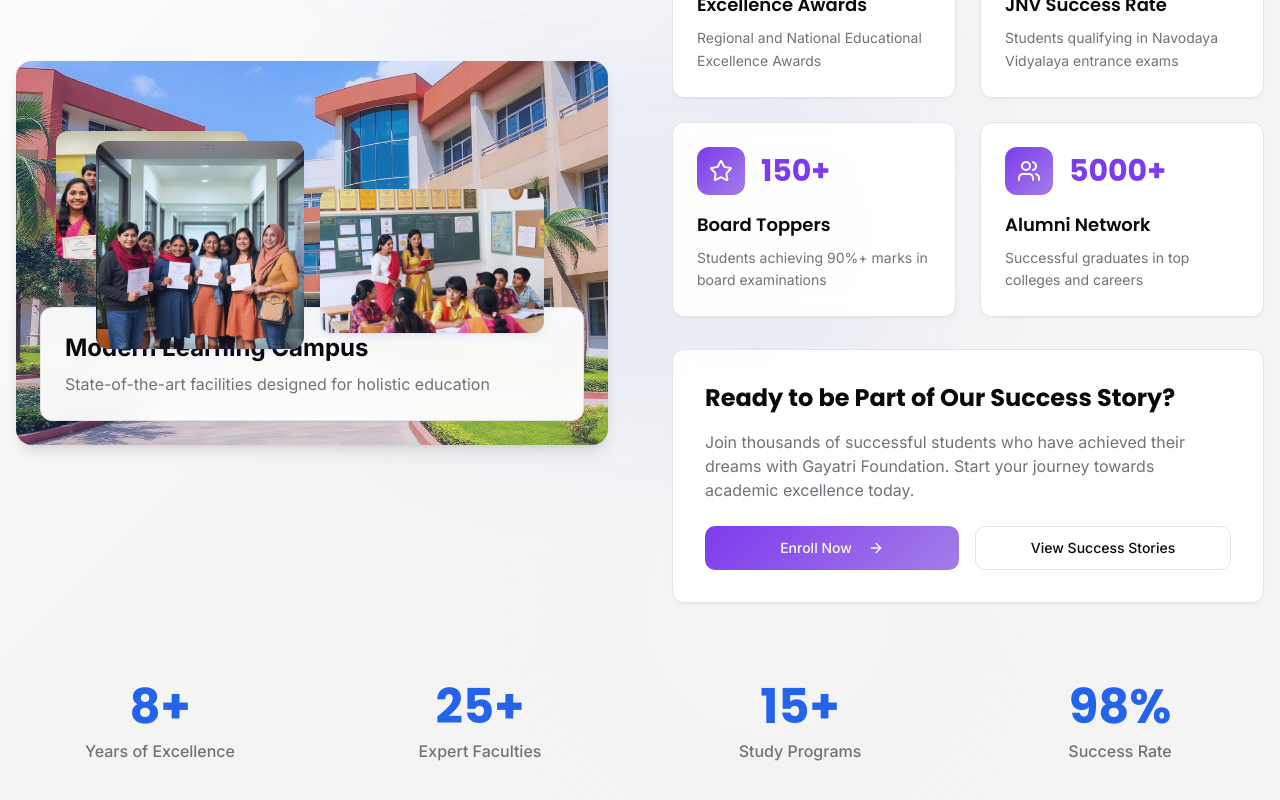
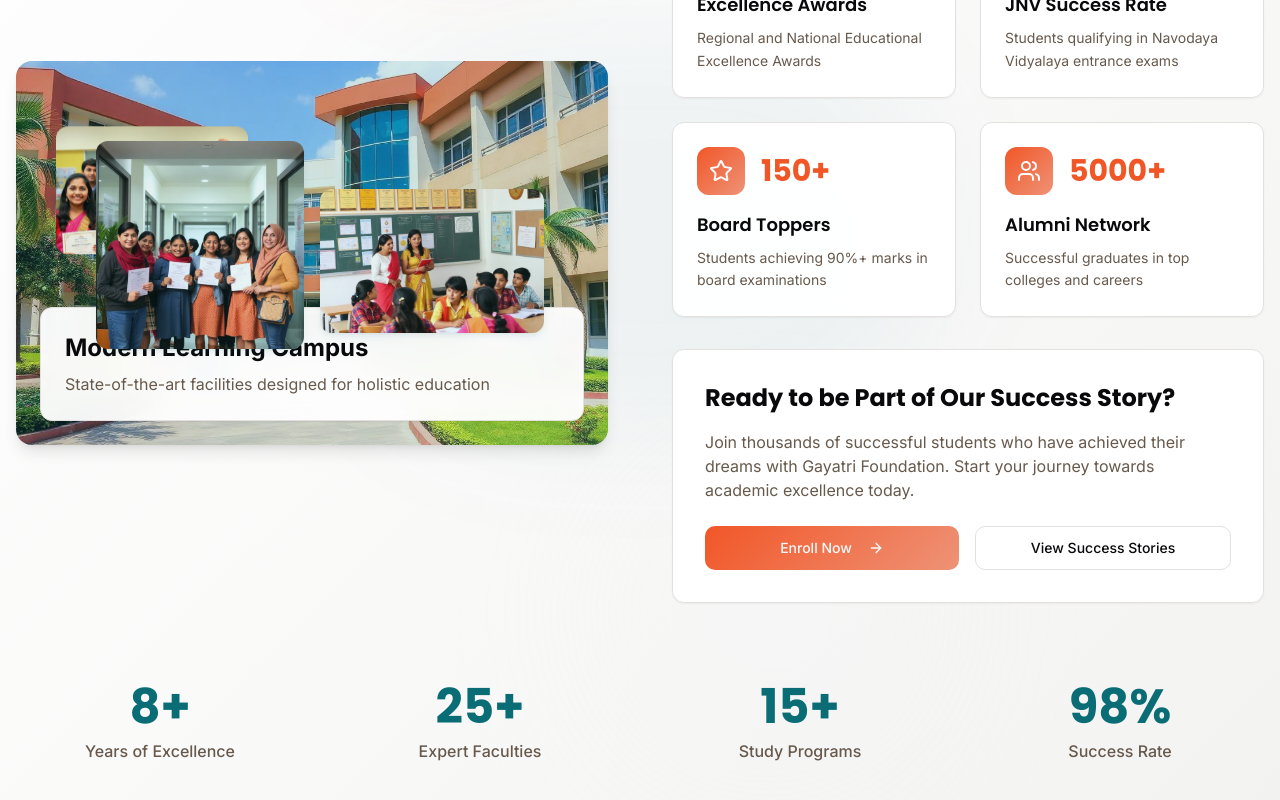
Before and after one commit to sancodebits/gf-pathfinder, a React (Vite) app: page / in a window 1280 px wide. Shown: the part 2100-2900 px from the top of the page. Built offline with nearby package versions, Linux system fonts and the light colour scheme.

Commit message:
Refactor Achievements Showcase
Update floating image animations and color scheme. Floating images now display sequentially with a 5-second delay. Light font colors have been changed to dark for better contrast, and the background color has been updated to a more appealing combination.

```diff
--- a/src/components/AchievementsShowcase.tsx
+++ b/src/components/AchievementsShowcase.tsx
@@ -40,19 +40,19 @@ const AchievementsShowcase = () => {
       src: achievement1,
       alt: "Students celebrating academic achievement",
       className: "absolute top-20 left-10 w-48 h-32 rounded-xl shadow-colored animate-float",
-      delay: "4s"
+      delay: "5s"
     },
     {
       src: achievement2,
       alt: "Modern classroom with awards",
       className: "absolute top-32 right-16 w-56 h-36 rounded-xl shadow-colored animate-bounce-gentle",
-      delay: "8s"
+      delay: "10s"
     },
     {
       src: achievement3,
       alt: "JNV entrance coaching success",
       className: "absolute bottom-24 left-20 w-52 h-34 rounded-xl shadow-colored animate-float",
-      delay: "12s"
+      delay: "15s"
     }
   ];
 
--- a/src/index.css
+++ b/src/index.css
@@ -19,41 +19,41 @@ All colors are HSL for consistency and theming support.
     --popover: 0 0% 100%;
     --popover-foreground: 240 10% 3.9%;
 
-    /* Primary - Modern Blue */
-    --primary: 221 83% 53%;
+    /* Primary - Deep Teal */
+    --primary: 185 84% 25%;
     --primary-foreground: 0 0% 98%;
-    --primary-light: 221 70% 65%;
-    --primary-glow: 221 60% 75%;
+    --primary-light: 185 65% 45%;
+    --primary-glow: 185 55% 65%;
 
-    /* Secondary - Sophisticated Gray */
-    --secondary: 240 4.8% 95.9%;
-    --secondary-foreground: 240 5.9% 10%;
-    --secondary-light: 240 4.8% 97.9%;
+    /* Secondary - Warm Gray */
+    --secondary: 30 5% 95%;
+    --secondary-foreground: 30 15% 15%;
+    --secondary-light: 30 3% 97%;
 
-    /* Accent - Modern Purple */
-    --accent: 262 83% 58%;
+    /* Accent - Coral */
+    --accent: 14 88% 55%;
     --accent-foreground: 0 0% 98%;
-    --accent-light: 262 70% 70%;
+    --accent-light: 14 78% 70%;
 
     /* Supporting colors */
-    --muted: 240 4.8% 95.9%;
-    --muted-foreground: 240 3.8% 46.1%;
+    --muted: 30 5% 96%;
+    --muted-foreground: 30 15% 35%;
 
     --destructive: 0 72% 51%;
     --destructive-foreground: 0 0% 98%;
 
-    --border: 240 5.9% 90%;
-    --input: 240 5.9% 90%;
-    --ring: 221 83% 53%;
+    --border: 30 8% 88%;
+    --input: 30 8% 88%;
+    --ring: 185 84% 25%;
 
     --radius: 0.75rem;
 
     /* Modern gradients */
     --gradient-primary: linear-gradient(135deg, hsl(var(--primary)) 0%, hsl(var(--primary-light)) 100%);
-    --gradient-secondary: linear-gradient(135deg, hsl(var(--muted)) 0%, hsl(var(--background)) 100%);
+    --gradient-secondary: linear-gradient(135deg, hsl(var(--secondary)) 0%, hsl(var(--background)) 100%);
     --gradient-hero: linear-gradient(135deg, hsl(var(--primary)) 0%, hsl(var(--accent)) 100%);
     --gradient-accent: linear-gradient(135deg, hsl(var(--accent)) 0%, hsl(var(--accent-light)) 100%);
-    --gradient-vibrant: linear-gradient(135deg, hsl(var(--background)) 0%, hsl(var(--muted)) 50%, hsl(var(--secondary)) 100%);
+    --gradient-vibrant: linear-gradient(135deg, hsl(var(--background)) 0%, hsl(30 8% 98%) 50%, hsl(var(--secondary)) 100%);
 
     /* Modern shadows */
     --shadow-soft: 0 1px 3px 0 rgb(0 0 0 / 0.1), 0 1px 2px -1px rgb(0 0 0 / 0.1);
@@ -99,16 +99,16 @@ All colors are HSL for consistency and theming support.
     --popover: 240 10% 3.9%;
     --popover-foreground: 0 0% 98%;
 
-    --primary: 221 83% 53%;
-    --primary-foreground: 240 10% 3.9%;
+    --primary: 185 84% 35%;
+    --primary-foreground: 0 0% 98%;
 
-    --secondary: 240 3.7% 15.9%;
+    --secondary: 30 8% 12%;
     --secondary-foreground: 0 0% 98%;
 
-    --muted: 240 3.7% 15.9%;
-    --muted-foreground: 240 5% 64.9%;
+    --muted: 30 8% 12%;
+    --muted-foreground: 30 5% 70%;
 
-    --accent: 262 83% 58%;
+    --accent: 14 88% 55%;
     --accent-foreground: 0 0% 98%;
 
     --destructive: 0 72% 51%;
```
